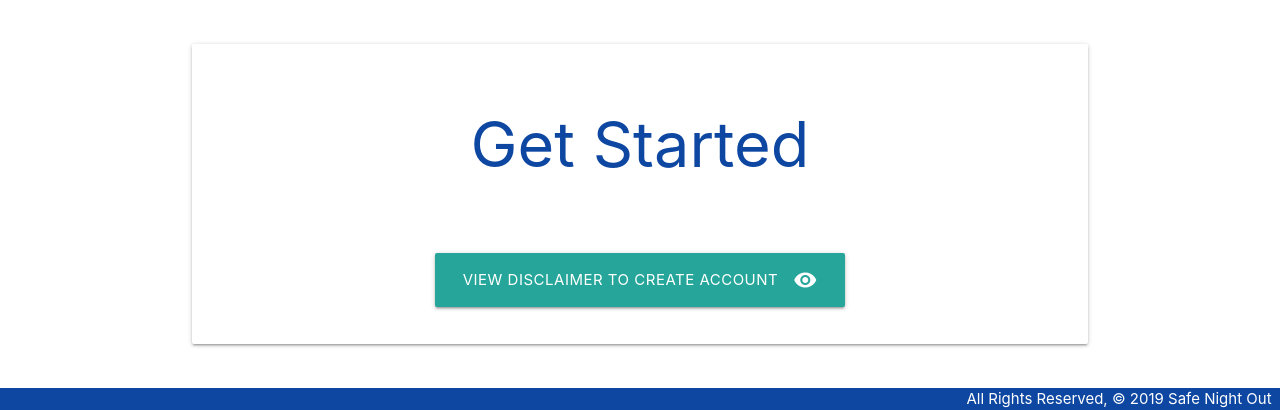
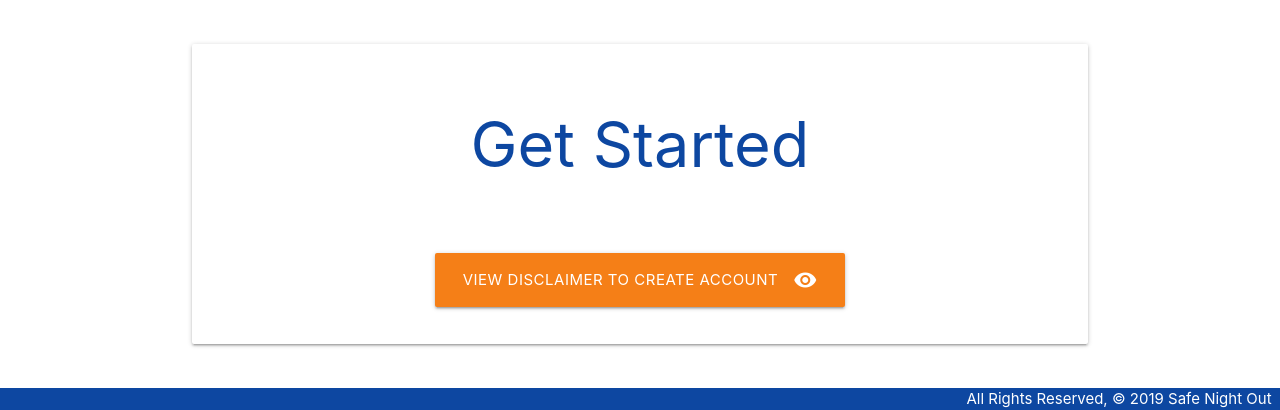
Before and after one commit to ssahussai/safe-night-out, a Django app: page / in a window 1280 px wide. Shown: the part 390-800 px from the top of the page. Run offline with Django 3.2, Linux system fonts and the light colour scheme.

Commit message:
button styling

```diff
--- a/main_app/templates/home.html
+++ b/main_app/templates/home.html
@@ -24,7 +24,7 @@
         <a href="/drinksessions" class='btn-large waves-effect waves-light blue darken-4' type='submit' name='action'><i
                 class="material-icons right">vpn_key</i>Welcome back, {{ user.username }}</a>
         {% else %}
-        <button class='btn-large waves-effect activator waves-light' type='submit' name='action'><i
+        <button class='btn-large waves-effect activator waves-light yellow darken-4 pulse' type='submit' name='action'><i
                 class="material-icons right">remove_red_eye</i>View Disclaimer to Create Account</button>
         {% endif %}
     </div>
@@ -49,7 +49,7 @@
             {% if user.is_authenticated %}
             <a href="">Log Out</a>
             {% else %}
-            <a href="" class='btn-large waves-effect waves-light' type='submit' name='action'><i
+            <a href="{% url 'login' %}" class='btn-large waves-effect waves-light' type='submit' name='action'><i
                     class="material-icons right">vpn_key</i>Sign In</a>
             <a href="{% url 'signup' %}" class='btn-large waves-effect waves-light' type='submit' name='action'>Create
                 an Account<i class="material-icons right">lock</i></a>
```
